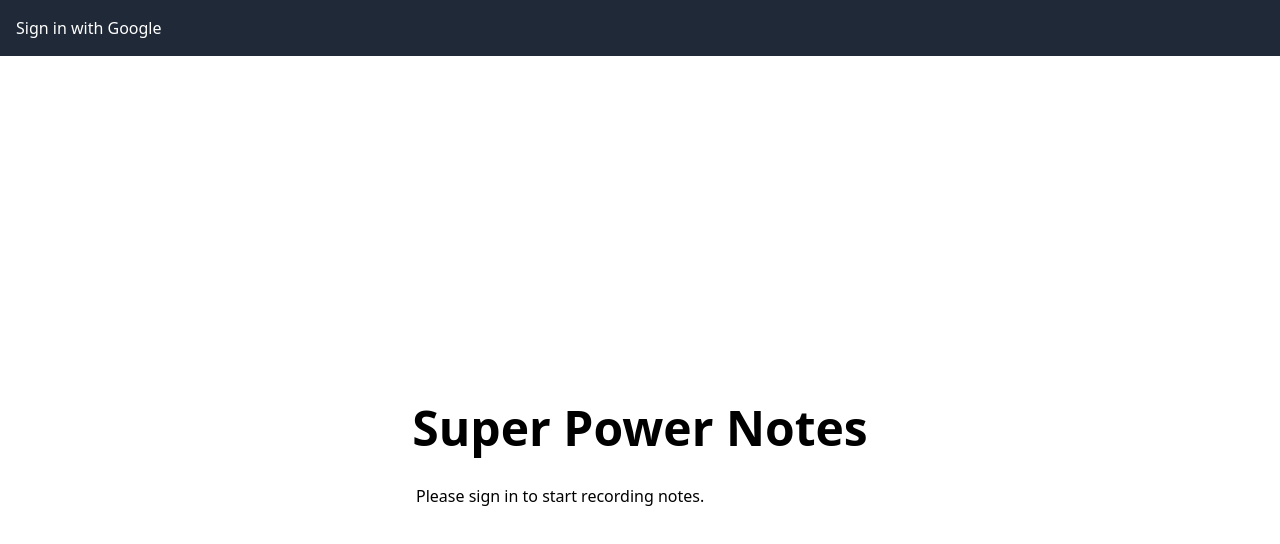
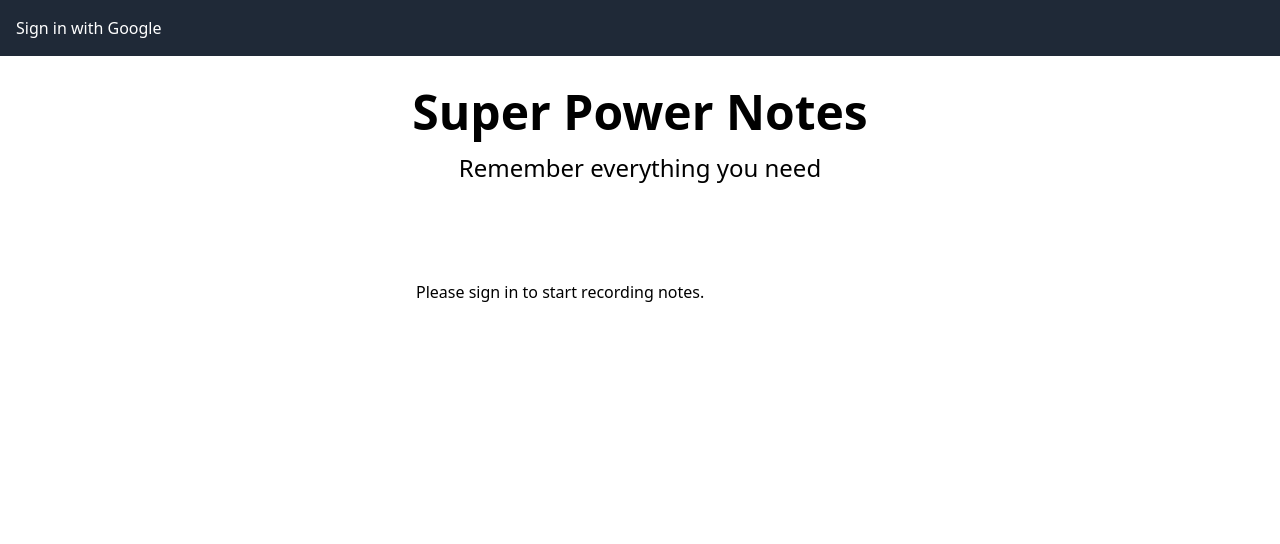
Before and after one commit to mirkobozzetto/superpowernotes, a Next.js app: page / in a window 1280 px wide. Shown: the top 544 px of the page. Built offline with nearby package versions, Linux system fonts and the light colour scheme; no server answers.

Commit message:
feat: update homepage layout by adding a subtitle for user guidance and adjusting padding for better visual appeal

```diff
--- a/app/page.tsx
+++ b/app/page.tsx
@@ -5,10 +5,13 @@ export default async function Home() {
   const session = await auth();
 
   return (
-    <div className="flex flex-col items-center justify-center min-h-[calc(100vh-4rem)] py-8 px-4">
-      <h1 className="text-3xl sm:text-4xl lg:text-5xl font-bold mb-8 text-center">
+    <div className="flex flex-col items-center px-4 sm:px-8">
+      <h1 className="text-3xl sm:text-4xl lg:text-5xl font-bold mb-4 text-center">
         Super Power Notes
       </h1>
+      <p className="text-lg sm:text-xl lg:text-2xl text-center font-light mb-24">
+        Remember everything you need
+      </p>
       <div className="w-full max-w-md">
         <DynamicAudioRecorder initialSession={session} />
       </div>
```
